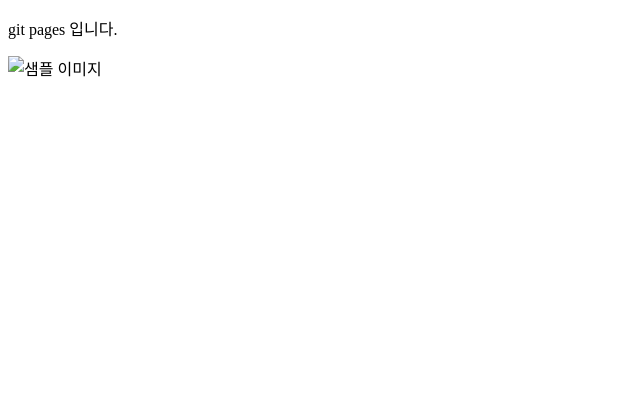
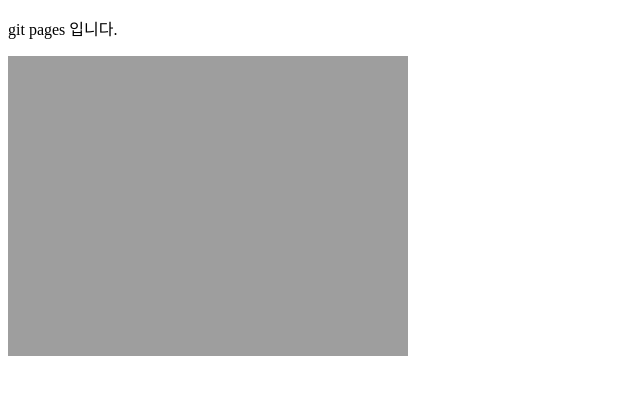
Before and after one commit to ashwan94/my_last_twenties, a plain HTML site: page index.html in a window 1280 px wide. Shown: the whole page, without its empty margins (0-640 px from the left). Drawn offline with Linux system fonts and the light colour scheme; the site is published under a folder, as on GitHub Pages, so addresses that start at the root find nothing.

Commit message:
Update index.html

```diff
--- a/index.html
+++ b/index.html
@@ -7,6 +7,6 @@
 </head>
 <body>
     <p>git pages 입니다.</p>
-    <img src="/Source/static/Images/sample.png" alt="샘플 이미지">
+    <img src="Source/static/Images/sample.png" alt="샘플 이미지">
 </body>
 </html>
```
